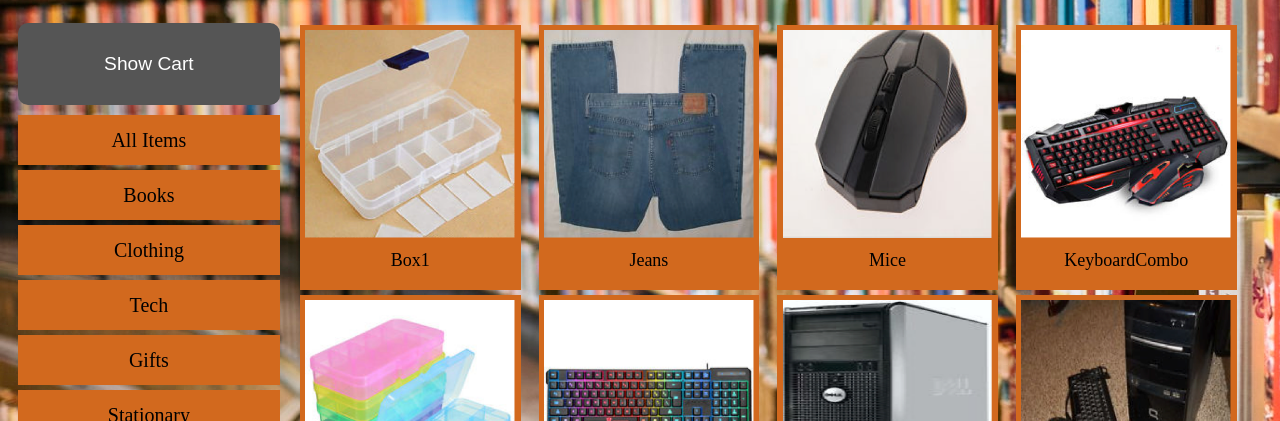
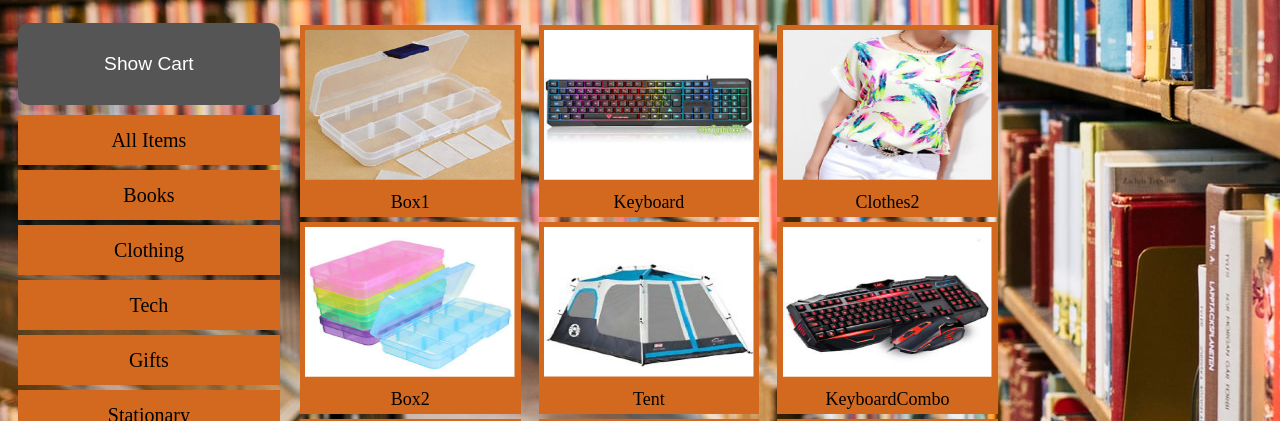
Before and after one commit to ouyangjordan/CPEN400A-Web-Dev-Project, a plain HTML site: page index.html in a window 1280 px wide. Shown: the part 331-752 px from the top of the page. Drawn offline with nearby package versions, Linux system fonts and the light colour scheme.

Commit message:
fixed column sizing

```diff
--- a/css/style.css
+++ b/css/style.css
@@ -79,7 +79,7 @@ ul {
 /* parent (container) of img, buttons and price */
 .product {
     background-color: chocolate;
-    height: 32%;
+    height: 23%;
     width: 100%;
     margin-bottom: 5px;
     padding-top: 5px;
@@ -98,6 +98,7 @@ ul {
 }
 
 .price {
+    height:28px !important; /*May need to change later*/
     display: none;
 }
 
```
Also changed, not shown: index.html (+2 -0 lines).
